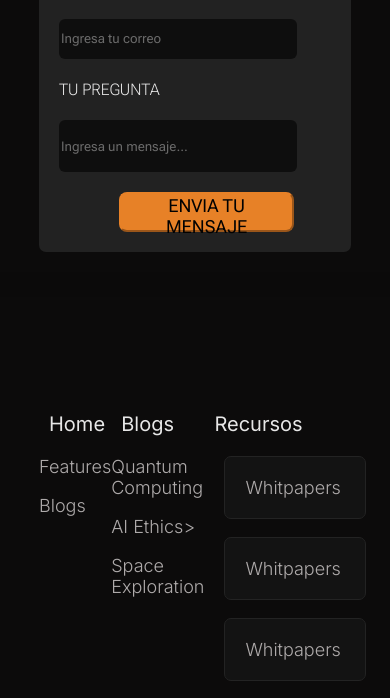
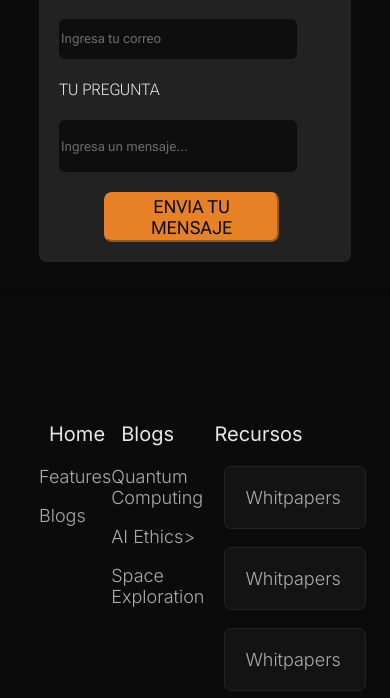
Before and after one commit to julianaherrera1/BlogProjectc, a plain HTML site: page index.html in a window 390 px wide. Shown: the part 3260-3958 px from the top of the page. Drawn offline with Linux system fonts and the light colour scheme; grey boxes are pictures that could not be loaded.

Commit message:
Detalles diseño responsive

```diff
--- a/estilos.css
+++ b/estilos.css
@@ -419,6 +419,12 @@ body {
     .seccion-1 h3 {
         margin-left: 10px;
     }
+
+    .boton-formulario-preguntas{
+        height: 50px;
+        margin-left: 45px;
+        color: #0C0B0B;
+    }
     .box-footer {
         width: 90%;
         margin-left: 20px;
```
Also changed, not shown: images/icono-menu.png.
